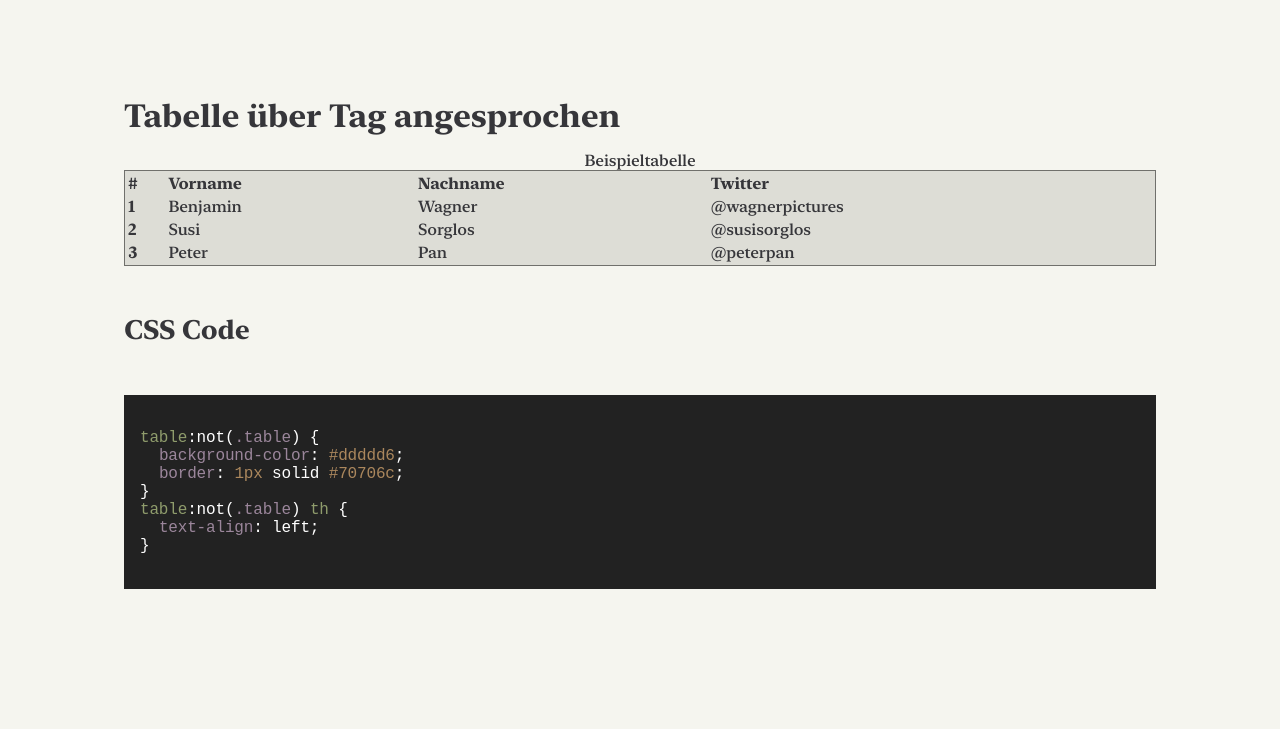
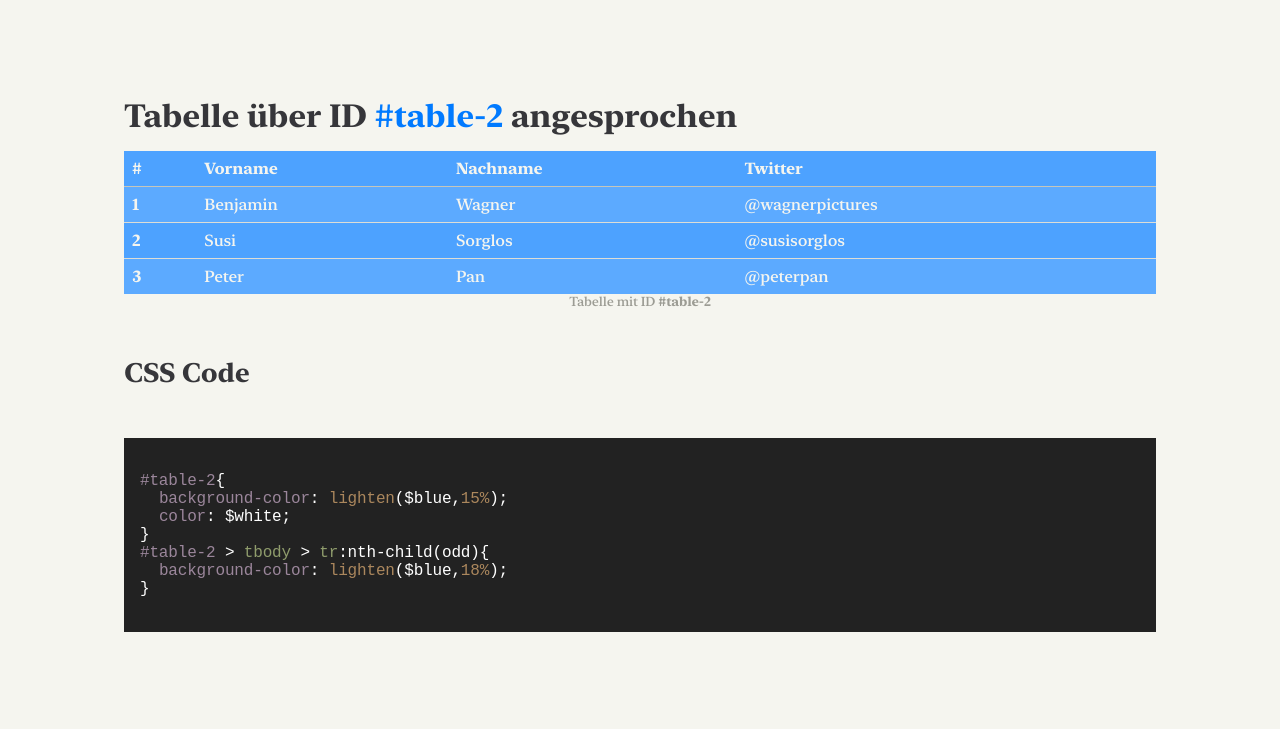
Before and after one commit to btinet/WPU-INF-HTML-01, a website: page html/tabellen.html in a window 1280 px wide. Shown: the part 2029-2758 px from the top of the page. Drawn offline with nearby package versions, Linux system fonts and the light colour scheme.

Commit message:
tabellen.html erstellt.

```diff
--- a/assets/styles/scss_grundlagen.scss
+++ b/assets/styles/scss_grundlagen.scss
@@ -675,6 +675,14 @@ $flex-aligns: start end baseline center stretch;
   background-color: lighten($gray-100,18%);
 }
 
+#table-2{
+  background-color: lighten($blue,15%);
+  color: $white;
+}
+#table-2 > tbody > tr:nth-child(odd){
+  background-color: lighten($blue,18%);
+}
+
 table:not(.table){
   background-color: lighten($gray-100,10%);
   border: 1px solid $gray-500;
--- a/html/tabellen.html
+++ b/html/tabellen.html
@@ -16,7 +16,7 @@
             <h1>Tabellen</h1>
             <h3>Tabelle über Klasse angesprochen</h3>
             <table class="table">
-                <caption>Beispieltabelle</caption>
+                <caption>Tabelle mit CSS-Klasse</caption>
                 <thead>
                     <tr>
                         <th scope="col">#</th>
@@ -96,9 +96,9 @@
 }
                 </code>
             </pre>
-            <h3>Tabelle über ID angesprochen</h3>
+            <h3>Tabelle über ID <span class="text-primary">#table-1</span> angesprochen</h3>
             <table class="table" id="table-1">
-                <caption>Beispieltabelle</caption>
+                <caption>Tabelle mit ID <span class="text-emphasised">#table-1</span></caption>
                 <thead>
                 <tr>
                     <th scope="col">#</th>
@@ -140,9 +140,53 @@
 }
                 </code>
             </pre>
+            <h3>Tabelle über ID <span class="text-primary">#table-2</span> angesprochen</h3>
+            <table class="table" id="table-2">
+                <caption>Tabelle mit ID <span class="text-emphasised">#table-2</span></caption>
+                <thead>
+                <tr>
+                    <th scope="col">#</th>
+                    <th scope="col">Vorname</th>
+                    <th scope="col">Nachname</th>
+                    <th scope="col">Twitter</th>
+                </tr>
+                </thead>
+                <tbody>
+                <tr>
+                    <th scope="row">1</th>
+                    <td>Benjamin</td>
+                    <td>Wagner</td>
+                    <td>@wagnerpictures</td>
+                </tr>
+                <tr>
+                    <th scope="row">2</th>
+                    <td>Susi</td>
+                    <td>Sorglos</td>
+                    <td>@susisorglos</td>
+                </tr>
+                <tr>
+                    <th scope="row">3</th>
+                    <td>Peter</td>
+                    <td>Pan</td>
+                    <td>@peterpan</td>
+                </tr>
+                </tbody>
+            </table>
+            <h4>CSS Code</h4>
+            <pre>
+                <code class="language-css">
+#table-2{
+  background-color: lighten($blue,15%);
+  color: $white;
+}
+#table-2 > tbody > tr:nth-child(odd){
+  background-color: lighten($blue,18%);
+}
+                </code>
+            </pre>
             <h3>Tabelle über Tag angesprochen</h3>
             <table>
-                <caption>Beispieltabelle</caption>
+                <caption>Tabelle ohne ID oder CSS-Klasse</caption>
                 <thead>
                 <tr>
                     <th scope="col">#</th>
```
Also changed, not shown: Docs/css.md (line endings or trailing spaces), assets/styles/scss_grundlagen.css, 1 other file.
